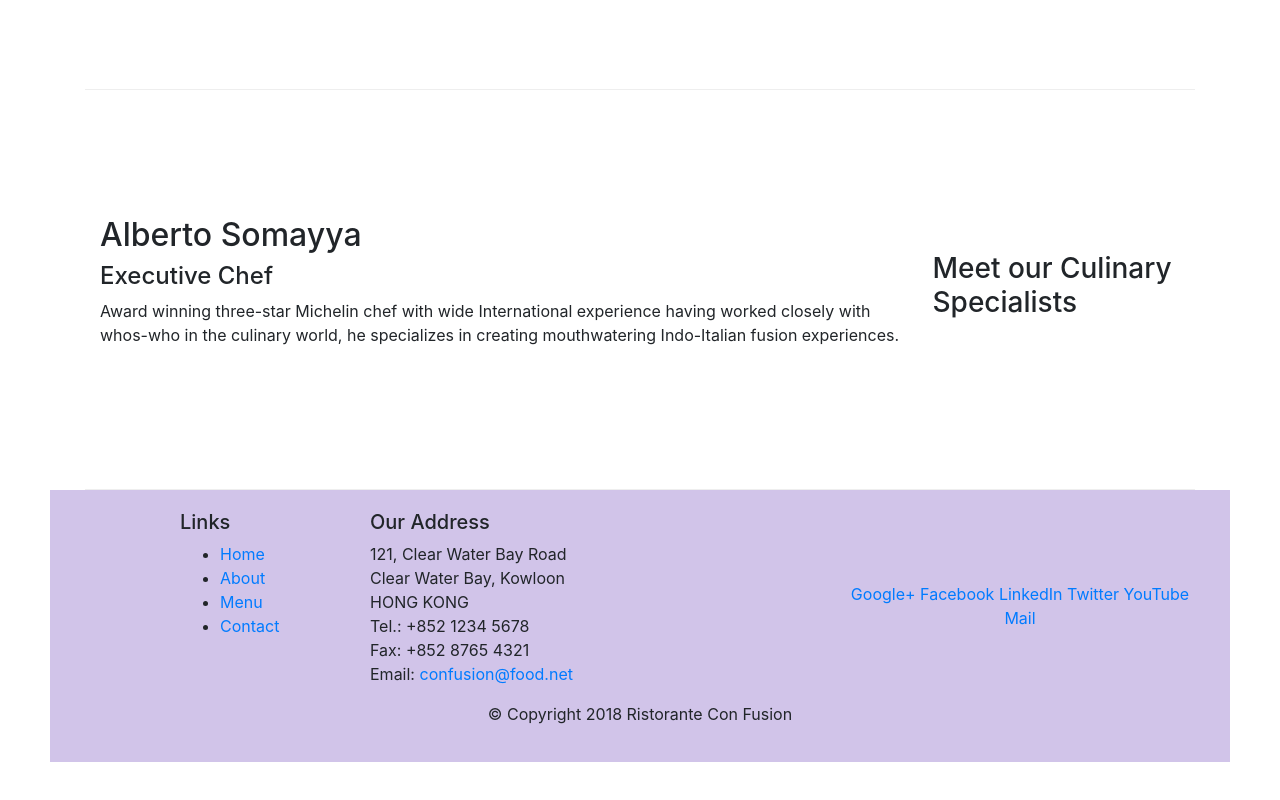
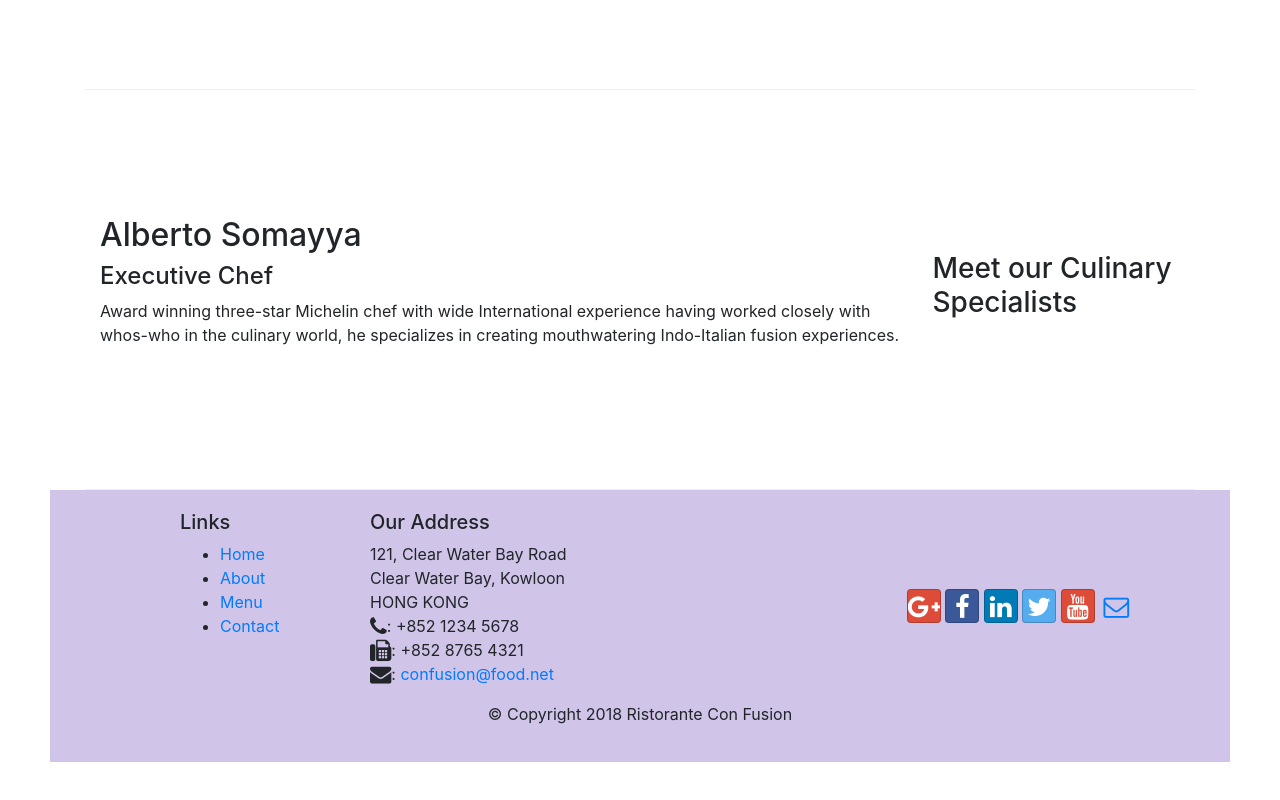
Before and after one commit to sutkarsh-s/course_bootstrap, a website: page index.html in a window 1280 px wide. Shown: the part 1044-1844 px from the top of the page. Drawn offline with nearby package versions, Linux system fonts and the light colour scheme.

Commit message:
icon fonts

```diff
--- a/index.html
+++ b/index.html
@@ -8,6 +8,8 @@
 
   <!-- Bootstrap CSS -->
   <link rel="stylesheet" href="node_modules/bootstrap/dist/css/bootstrap.min.css">
+  <link rel="stylesheet" href="node_modules/font-awesome/css/font-awesome.min.css">
+  <link rel="stylesheet" href="node_modules/bootstrap-social/bootstrap-social.css">
   <link rel="stylesheet" href="css/style.css">
     <title>Ristorante Con Fusion</title>
 </head>
@@ -20,10 +22,10 @@
       <a class="navbar-brand mr-auto" href="#" >Ristorante con Fusion</a>
       <div class="collapse navbar-collapse" id="Navbar">
       <ul class="navbar-nav mr-auto">
-        <li class="nav-item active"><a class="nav-link" href="#" >Home</a></li>
-        <li class="nav-item"><a class="nav-link" href="./aboutus.html">About</a></li>
-        <li class="nav-item"><a class="nav-link" href="#">Menu</a></li>
-        <li class="nav-item"><a class="nav-link" href="#">Contat</a></li>
+        <li class="nav-item active"><a class="nav-link" href="#" ><span class="fa fa-home fa-lg"></span>Home</a></li>
+        <li class="nav-item"><a class="nav-link" href="./aboutus.html"><span class="fa fa-info fa-lg"></span>About</a></li>
+        <li class="nav-item"><a class="nav-link" href="#"><span class="fa fa-list fa-lg"></span>Menu</a></li>
+        <li class="nav-item"><a class="nav-link" href="#"><span class="fa fa-address-card fa-lg"></span>Contat</a></li>
       </ul>
     </div>
     </div>
@@ -94,19 +96,19 @@
 		              121, Clear Water Bay Road<br>
 		              Clear Water Bay, Kowloon<br>
 		              HONG KONG<br>
-		              Tel.: +852 1234 5678<br>
-		              Fax: +852 8765 4321<br>
-		              Email: <a href="mailto:confusion@food.net">confusion@food.net</a>
+                  <i class="fa fa-phone fa-lg"></i>: +852 1234 5678<br>
+                  <i class="fa fa-fax fa-lg"></i>: +852 8765 4321<br>
+                 <i class="fa fa-envelope fa-lg"></i>: <a href="mailto:confusion@food.net">confusion@food.net</a>
 		           </address>
                 </div>
                 <div class="col-12 col-sm-4 align-self-center">
                     <div class="text-center">
-                        <a href="http://google.com/+">Google+</a>
-                        <a href="http://www.facebook.com/profile.php?id=">Facebook</a>
-                        <a href="http://www.linkedin.com/in/">LinkedIn</a>
-                        <a href="http://twitter.com/">Twitter</a>
-                        <a href="http://youtube.com/">YouTube</a>
-                        <a href="mailto:">Mail</a>
+                        <a class="btn btn-social-icon btn-google" href="http://google.com/+"><i class="fa fa-google-plus fa-lg"></i></a>
+                        <a class="btn btn-social-icon btn-facebook"href="http://www.facebook.com/profile.php?id="><i class="fa fa-facebook fa-lg"></i></a>
+                        <a class="btn btn-social-icon btn-linkedin"href="http://www.linkedin.com/in/"><i class="fa fa-linkedin fa-lg"></i></a>
+                        <a class="btn btn-social-icon btn-twitter"href="http://twitter.com/"><i class="fa fa-twitter fa-lg"></i></a>
+                        <a class="btn btn-social-icon btn-google"href="http://youtube.com/"><i class="fa fa-youtube fa-lg"></i></a>
+                        <a class="btn btn-social-icon "href="mailto:"><i class="fa fa-envelope-o fa-lg"></i></a>
                     </div>
                 </div>
            </div>
--- a/package.json
+++ b/package.json
@@ -15,6 +15,8 @@
   },
   "dependencies": {
     "bootstrap": "^4.0.0",
+    "bootstrap-social": "^5.1.1",
+    "font-awesome": "^4.7.0",
     "jquery": "^3.3.1",
     "popper.js": "^1.12.9"
   },
```
Also changed, not shown: aboutus.html (+15 -13 lines), 1 other file.
